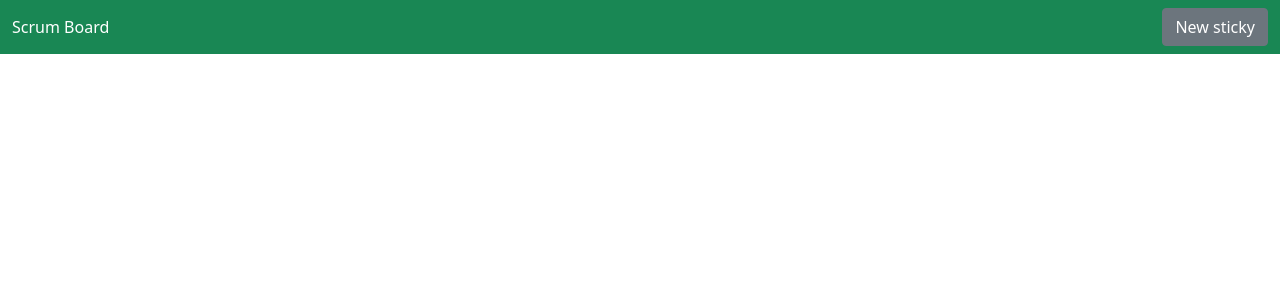
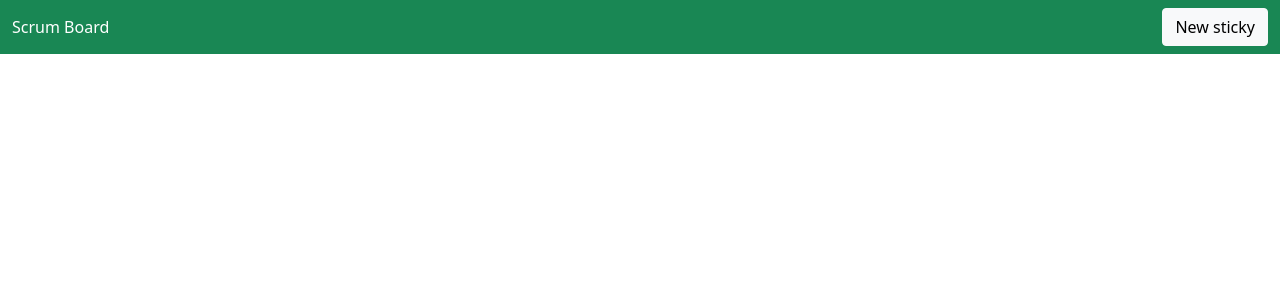
Before and after one commit to EdSan92/ScrumBoard, a Vue app: page / in a window 1280 px wide. Shown: the top 300 px of the page. Built offline with nearby package versions, Linux system fonts and the light colour scheme.

Commit message:
Button color

```diff
--- a/src/components/Board.vue
+++ b/src/components/Board.vue
@@ -4,7 +4,7 @@
             <p class="text-white mb-0">Scrum Board</p>
             <button
                 type="button"
-                class="btn btn-secondary"
+                class="btn btn-light"
                 @click="createSticky"
                 :disabled="showForm"
             >
```
